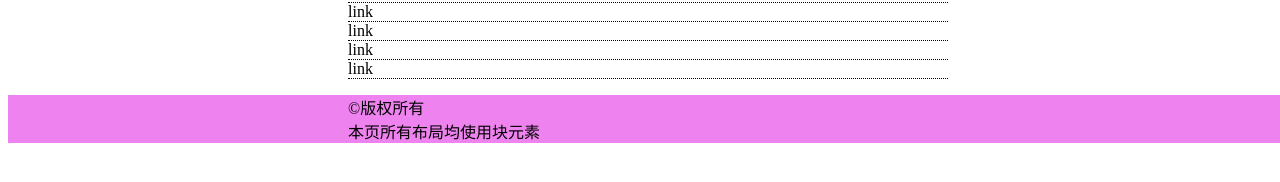
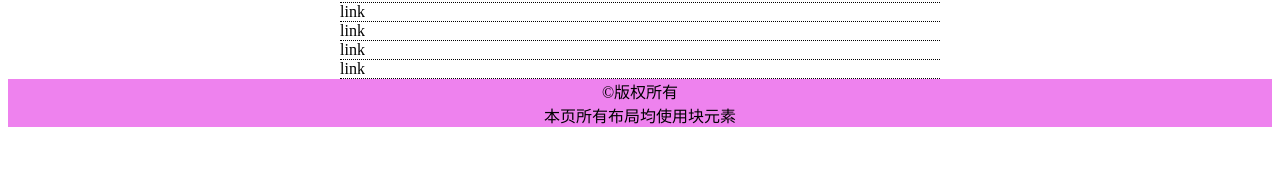
Before and after one commit to liangddkk/miao, a plain HTML site: page css-block-layout.html in a window 1280 px wide. Shown: the part 444-626 px from the top of the page. Drawn offline with Linux system fonts and the light colour scheme.

Commit message:
css-block-layout.html task

```diff
--- a/css-block-layout.html
+++ b/css-block-layout.html
@@ -39,6 +39,7 @@
     .footer div{
       margin: auto;
       width: 600px;
+      text-align: center;
     }
   .main div{
       width: 180px;
@@ -63,12 +64,6 @@
 
     .main div:hover{
       background-color: red;
-    }
-    html{
-      width: 100%;
-    }
-    body{
-      width: 100%;
     }
   </style>
 </head>
@@ -107,10 +102,8 @@
   </div>
   <div class="footer">
     <div>
-      <p>
           &copy;版权所有<br>
           本页所有布局均使用块元素
-      </p>
     </div>
   </div>
 </body>
```
